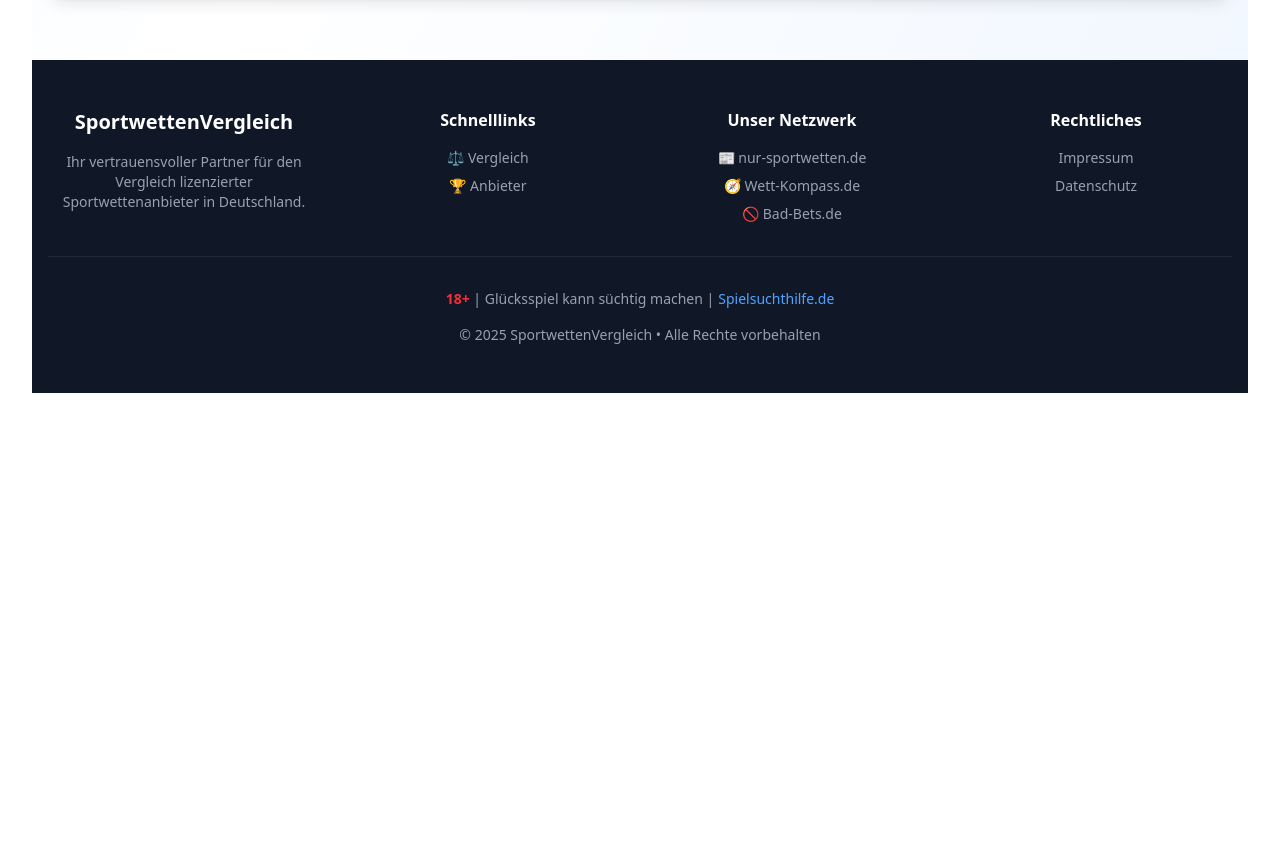
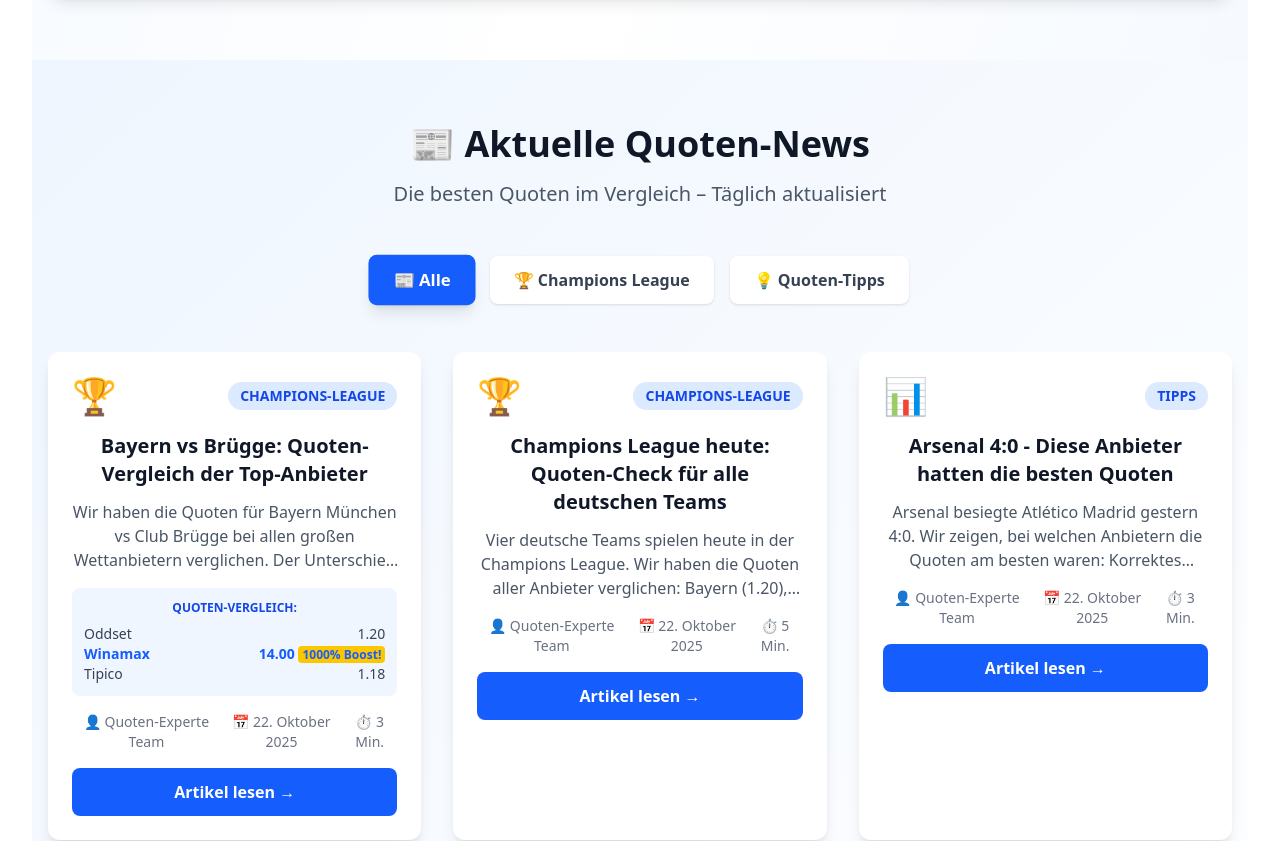
Before and after one commit to michaelgie79/sportwett-vergleich-de, a React (Vite) app: page / in a window 1280 px wide. Shown: the part 1900-2741 px from the top of the page. Before the commit the page ends 2325 px from the top, so only its background shows below. Built offline with nearby package versions, Linux system fonts and the light colour scheme.

Commit message:
Content Syndication: Add 3 articles with quotes comparison focus

```diff
--- a/src/App.jsx
+++ b/src/App.jsx
@@ -1,5 +1,6 @@
 import { useState } from 'react'
 import './App.css'
+import { NewsSection } from './components/NewsSection'
 
 function App() {
   const providers = [
@@ -242,6 +243,8 @@
         </div>
       </section>
 
+      <NewsSection />
+
       <footer className="bg-gray-900 text-white py-12">
         <div className="max-w-7xl mx-auto px-4">
           <div className="grid grid-cols-1 md:grid-cols-4 gap-8 mb-8">
--- /dev/null
+++ b/src/components/CrossLinks.jsx
@@ -0,0 +1,44 @@
+// Cross-Linking Component for Sportwett-Vergleich.de
+export const FooterLinks = () => {
+  return (
+    <div className="bg-white border-t border-gray-200 py-12">
+      <div className="max-w-7xl mx-auto px-6">
+        <div className="grid grid-cols-1 md:grid-cols-3 gap-8">
+          <div>
+            <h4 className="text-gray-900 font-bold mb-4">Sportwett-Vergleich.de</h4>
+            <p className="text-gray-600 text-sm">
+              Dein unabhängiges Vergleichsportal für Sportwettanbieter
+            </p>
+          </div>
+          <div>
+            <h4 className="text-blue-600 font-bold mb-4">Partner-Portale</h4>
+            <ul className="space-y-2">
+              <li>
+                <a href="https://nur-sportwetten.de" className="text-gray-700 hover:text-blue-600 text-sm flex items-center">
+                  <span className="mr-2">📰</span>nur-sportwetten.de
+                </a>
+                <p className="text-gray-500 text-xs ml-6">News & Tipps</p>
+              </li>
+              <li>
+                <a href="https://bad-bets.de" className="text-gray-700 hover:text-blue-600 text-sm flex items-center">
+                  <span className="mr-2">⚠️</span>Bad-Bets.de
+                </a>
+                <p className="text-gray-500 text-xs ml-6">Fehler vermeiden</p>
+              </li>
+            </ul>
+          </div>
+          <div>
+            <h4 className="text-gray-900 font-bold mb-4">Schnellzugriff</h4>
+            <ul className="space-y-2 text-sm">
+              <li><a href="#vergleich" className="text-gray-700 hover:text-blue-600">Vergleich</a></li>
+              <li><a href="#bonus" className="text-gray-700 hover:text-blue-600">Bonus</a></li>
+            </ul>
+          </div>
+        </div>
+        <div className="mt-12 pt-8 border-t border-gray-200 text-center">
+          <p className="text-gray-500 text-sm">© 2025 Sportwett-Vergleich.de</p>
+        </div>
+      </div>
+    </div>
+  );
+};
--- /dev/null
+++ b/src/components/NewsSection.jsx
@@ -0,0 +1,148 @@
+import { useState } from 'react'
+
+export function NewsSection() {
+  const [activeCategory, setActiveCategory] = useState('alle')
+
+  const newsArticles = [
+    {
+      id: 1,
+      category: 'champions-league',
+      title: 'Bayern vs Brügge: Quoten-Vergleich der Top-Anbieter',
+      excerpt: 'Wir haben die Quoten für Bayern München vs Club Brügge bei allen großen Wettanbietern verglichen. Der Unterschied kann bis zu 15% ausmachen! Oddset bietet 1.20 für Bayern-Sieg, während Winamax mit einem 1000%-Boost auf 14.00 kommt.',
+      date: '22. Oktober 2025',
+      author: 'Quoten-Experte Team',
+      readTime: '3 Min.',
+      image: '🏆',
+      quotenVergleich: [
+        { anbieter: 'Oddset', quote: '1.20', highlight: false },
+        { anbieter: 'Winamax', quote: '14.00', highlight: true, boost: '1000% Boost!' },
+        { anbieter: 'Tipico', quote: '1.18', highlight: false }
+      ]
+    },
+    {
+      id: 2,
+      category: 'champions-league',
+      title: 'Champions League heute: Quoten-Check für alle deutschen Teams',
+      excerpt: 'Vier deutsche Teams spielen heute in der Champions League. Wir haben die Quoten aller Anbieter verglichen: Bayern (1.20), Leverkusen vs PSG (Über 2.5 Tore: 1.75), Frankfurt vs Liverpool (2.30), Dortmund (1.70). Beste Kombiwette: Gesamtquote 3.57!',
+      date: '22. Oktober 2025',
+      author: 'Quoten-Experte Team',
+      readTime: '5 Min.',
+      image: '🏆'
+    },
+    {
+      id: 3,
+      category: 'tipps',
+      title: 'Arsenal 4:0 - Diese Anbieter hatten die besten Quoten',
+      excerpt: 'Arsenal besiegte Atlético Madrid gestern 4:0. Wir zeigen, bei welchen Anbietern die Quoten am besten waren: Korrektes Ergebnis 4:0 bei Bet365 (18.0), Arsenal-Sieg bei Betano (1.85), Über 3.5 Tore bei bwin (3.20). Quotenvergleich hätte hier bis zu 20% mehr Gewinn gebracht!',
+      date: '22. Oktober 2025',
+      author: 'Quoten-Experte Team',
+      readTime: '3 Min.',
+      image: '📊'
+    }
+  ]
+
+  const categories = [
+    { id: 'alle', label: 'Alle', icon: '📰' },
+    { id: 'champions-league', label: 'Champions League', icon: '🏆' },
+    { id: 'tipps', label: 'Quoten-Tipps', icon: '💡' }
+  ]
+
+  const filteredArticles = activeCategory === 'alle'
+    ? newsArticles
+    : newsArticles.filter(article => article.category === activeCategory)
+
+  return (
+    <section className="py-16 bg-gradient-to-br from-blue-50 to-white">
+      <div className="max-w-7xl mx-auto px-4">
+        <div className="text-center mb-12">
+          <h2 className="text-4xl font-bold text-gray-900 mb-4">
+            📰 Aktuelle Quoten-News
+          </h2>
+          <p className="text-xl text-gray-600">
+            Die besten Quoten im Vergleich – Täglich aktualisiert
+          </p>
+        </div>
+
+        {/* Category Filter */}
+        <div className="flex justify-center gap-4 mb-12 flex-wrap">
+          {categories.map(cat => (
+            <button
+              key={cat.id}
+              onClick={() => setActiveCategory(cat.id)}
+              className={`px-6 py-3 rounded-lg font-semibold transition-all ${
+                activeCategory === cat.id
+                  ? 'bg-blue-600 text-white shadow-lg scale-105'
+                  : 'bg-white text-gray-700 hover:bg-blue-50 shadow'
+              }`}
+            >
+              {cat.icon} {cat.label}
+            </button>
+          ))}
+        </div>
+
+        {/* Articles Grid */}
+        <div className="grid md:grid-cols-2 lg:grid-cols-3 gap-8">
+          {filteredArticles.map(article => (
+            <div key={article.id} className="bg-white rounded-xl shadow-lg hover:shadow-2xl transition-all duration-300 overflow-hidden group">
+              <div className="p-6">
+                <div className="flex items-center justify-between mb-4">
+                  <span className="text-4xl">{article.image}</span>
+                  <span className="px-3 py-1 bg-blue-100 text-blue-700 rounded-full text-sm font-semibold uppercase">
+                    {article.category}
+                  </span>
+                </div>
+
+                <h3 className="text-xl font-bold text-gray-900 mb-3 group-hover:text-blue-600 transition-colors">
+                  {article.title}
+                </h3>
+
+                <p className="text-gray-600 mb-4 line-clamp-3">
+                  {article.excerpt}
+                </p>
+
+                {/* Quoten-Vergleich Preview */}
+                {article.quotenVergleich && (
+                  <div className="mb-4 p-3 bg-blue-50 rounded-lg">
+                    <div className="text-xs font-semibold text-blue-700 mb-2">QUOTEN-VERGLEICH:</div>
+                    {article.quotenVergleich.map((q, idx) => (
+                      <div key={idx} className={`flex justify-between items-center text-sm ${q.highlight ? 'font-bold text-blue-600' : 'text-gray-700'}`}>
+                        <span>{q.anbieter}</span>
+                        <span>{q.quote} {q.boost && <span className="text-xs bg-yellow-400 px-1 rounded">{q.boost}</span>}</span>
+                      </div>
+                    ))}
+                  </div>
+                )}
+
+                <div className="flex items-center justify-between text-sm text-gray-500 mb-4">
+                  <span>👤 {article.author}</span>
+                  <span>📅 {article.date}</span>
+                  <span>⏱️ {article.readTime}</span>
+                </div>
+
+                <button className="w-full bg-blue-600 hover:bg-blue-700 text-white font-semibold py-3 px-6 rounded-lg transition-all group-hover:scale-105">
+                  Artikel lesen →
+                </button>
+              </div>
+            </div>
+          ))}
+        </div>
+
+        {/* CTA Box */}
+        <div className="mt-12 bg-gradient-to-r from-blue-600 to-blue-700 rounded-2xl p-8 text-center text-white shadow-xl">
+          <h3 className="text-2xl font-bold mb-4">💡 Mehr Gewinn durch Quoten-Vergleich!</h3>
+          <p className="text-lg mb-6">
+            Bis zu 20% höhere Gewinne durch den richtigen Anbieter. Vergleiche jetzt die Quoten!
+          </p>
+          <a
+            href="https://nur-sportwetten.de"
+            className="inline-block bg-white text-blue-600 font-bold py-3 px-8 rounded-lg hover:bg-blue-50 transition-all"
+            target="_blank"
+            rel="noopener noreferrer"
+          >
+            Zu den Wett-Tipps →
+          </a>
+        </div>
+      </div>
+    </section>
+  )
+}
```
